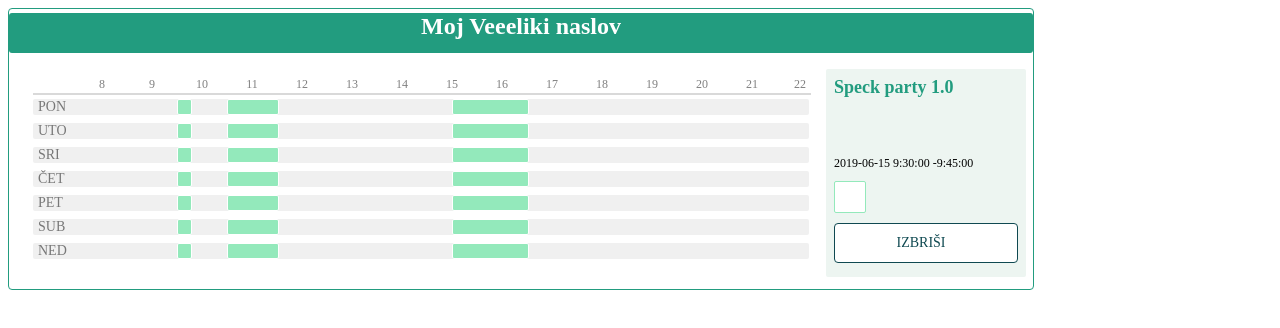
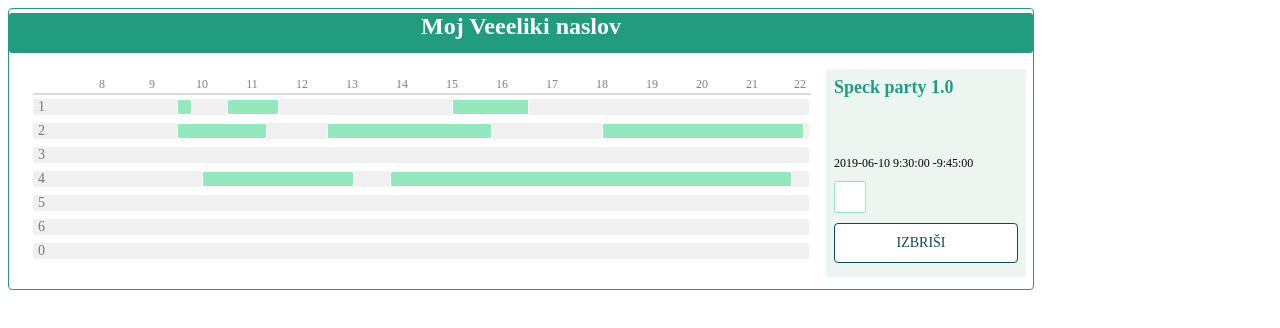
Before and after one commit to ispoljari/speck-academy-booking-app-client, a React (Create React App) app: page / in a window 1280 px wide. Shown: the top 328 px of the page. Built offline with nearby package versions, Linux system fonts and the light colour scheme.

Commit message:
Reservation times implemented in table

```diff
--- a/src/UI/admin/components/hall-reservation/AdminHallReservation.js
+++ b/src/UI/admin/components/hall-reservation/AdminHallReservation.js
@@ -27,7 +27,10 @@ import {
 
 import dataArray from './newData.js';
 
-let daysOfWeek = ['PON', 'UTO', 'SRI', 'ČET', 'PET', 'SUB', 'NED'];
+//let daysOfWeek = ['PON', 'UTO', 'SRI', 'ČET', 'PET', 'SUB', 'NED'];
+//javascript maps days like this
+let daysOfWeek = [1, 2, 3, 4, 5, 6, 0];
+
 let hoursOfDay = [8, 9, 10, 11, 12, 13, 14, 15, 16, 17, 18, 19, 20, 21]; //hour 22 is different
 
 function myFunction() {
@@ -58,11 +61,10 @@ function calcPositionAndLEngth(date, startTime, endTime) {
   );
   existStartLength.start = existStartLength.start / 1000 / 60 / 60;
   console.log(existStartLength.start);
-  existStartLength.start = existStartLength.start - 8;
-  existStartLength.start = existStartLength.start * 50;
-  existStartLength.start = existStartLength.start + offset;
+  existStartLength.start = existStartLength.start - 8; //because we start at 8 o'clock
+  existStartLength.start = existStartLength.start * 50; // hours to pixels
+  existStartLength.start = existStartLength.start + offset; // adding offset
   console.log(existStartLength.start);
-  //existStartLength.start = existStartLength.start * 50;
 
   existStartLength.length =
     new Date(date + ' ' + endTime) - new Date(date + ' ' + startTime);
@@ -75,12 +77,14 @@ function calcPositionAndLEngth(date, startTime, endTime) {
 
 function refresfInfo() {}
 
-//const ScheduleComponenet = props => (
 class ScheduleComponenet extends React.Component {
   constructor(props) {
     super(props);
     this.state = { dummyDataArray: dataArray };
+    this.state.test = 55;
+    //this.state.dummyDataArray
   }
+  //calcPositionAndLEngth();
 
   render() {
     return (
@@ -99,6 +103,7 @@ class ScheduleComponenet extends React.Component {
             <Line />
 
             {daysOfWeek.map(day => {
+              console.log('DAAAAAY:' + day);
               return (
                 <OneDayDivRow>
                   <OneDayDivRowText onClick={refresfInfo}>
@@ -107,13 +112,31 @@ class ScheduleComponenet extends React.Component {
 
                   {this.state.dummyDataArray[0].hallReservaltions.map(
                     hallReservaltions => {
-                      //calcPositionAndLEngth(hallReservaltions.reservationDate, hallReservaltions.reservationStartTime, hallReservaltions.reservationEndTime);
+                      if (
+                        new Date(
+                          hallReservaltions.reservationDate + ' 00:00:00'
+                        ).getDay() === day
+                      ) {
+                        //
+                        // if (true) {
+                        console.log('day: ' + day);
+                        console.log(
+                          'hallReservaltions.reservationDate' +
+                            hallReservaltions.reservationDate
+                        );
+                        console.log(
+                          'AAAAAAAAAAA' +
+                            new Date(
+                              hallReservaltions.reservationDate + ' 00:00:00'
+                            ).getDay()
+                        );
                         let obj = calcPositionAndLEngth(
                           hallReservaltions.reservationDate,
                           hallReservaltions.reservationStartTime,
                           hallReservaltions.reservationEndTime
                         );
                         console.log('obj: ' + obj);
+                        console.log('TEEEEEEEEEEEST ' + this.state.test);
                         return (
                           <ReservationDynamicDiv
                             length={obj.length}
@@ -136,6 +159,7 @@ class ScheduleComponenet extends React.Component {
                             </PopUpInfo>
                           </ReservationDynamicDiv>
                         );
+                      }
                     }
                   )}
                 </OneDayDivRow>
--- a/src/UI/admin/components/hall-reservation/newData.js
+++ b/src/UI/admin/components/hall-reservation/newData.js
@@ -15,7 +15,7 @@ const dataArray = [
         reservationTitle: 'Speck party 1.0',
         reservationDescription: 'neki opis bla bla bla bla bla',
         reservationStatus: 'pending',
-        reservationDate: '2019-06-15',
+        reservationDate: '2019-06-10',
         reservationStartTime: '9:30:00',
         reservationEndTime: '9:45:00',
         citizenFullName: 'Marino Kolari†',
@@ -31,7 +31,7 @@ const dataArray = [
         reservationTitle: 'Speck party 2.0',
         reservationDescription: 'neki opis bla bla bla bla bla',
         reservationStatus: 'pending',
-        reservationDate: '2019-06-15',
+        reservationDate: '2019-06-10',
         reservationStartTime: '10:30:00',
         reservationEndTime: '11:30:00',
         citizenFullName: 'Marino Kolari†',
@@ -47,7 +47,7 @@ const dataArray = [
         reservationTitle: 'Speck party 3.0',
         reservationDescription: 'neki opis bla bla bla bla bla',
         reservationStatus: 'pending',
-        reservationDate: '2019-06-15',
+        reservationDate: '2019-06-10',
         reservationStartTime: '15:00:00',
         reservationEndTime: '16:30:00',
         citizenFullName: 'Marino Kolari†',
@@ -56,6 +56,86 @@ const dataArray = [
         citizenPhoneNumber: '097...',
         createdAt: '2019-06-02T06:37:50.860037',
         updatedAt: '2019-06-02T06:37:50.860037'
+      },
+      {
+        id: 23,
+        hallFk: 2,
+        reservationTitle: 'Speck party 21.0',
+        reservationDescription: 'neki opis bla bla bla bla bla',
+        reservationStatus: 'pending',
+        reservationDate: '2019-06-11',
+        reservationStartTime: '9:30:00',
+        reservationEndTime: '11:15:00',
+        citizenFullName: 'Marino Kolari†',
+        citizenOrganization: 'SPECK',
+        citizenEmail: 'marino.kolaric@email.com',
+        citizenPhoneNumber: '097...',
+        createdAt: '2019-06-02T07:12:36.676017',
+        updatedAt: '2019-06-02T07:12:36.676017'
+      },
+      {
+        id: 23,
+        hallFk: 2,
+        reservationTitle: 'Speck party 31.0',
+        reservationDescription: 'neki opis bla bla bla bla bla',
+        reservationStatus: 'pending',
+        reservationDate: '2019-06-11',
+        reservationStartTime: '12:30:00',
+        reservationEndTime: '15:45:00',
+        citizenFullName: 'Marino Kolari†',
+        citizenOrganization: 'SPECK',
+        citizenEmail: 'marino.kolaric@email.com',
+        citizenPhoneNumber: '097...',
+        createdAt: '2019-06-02T07:12:36.676017',
+        updatedAt: '2019-06-02T07:12:36.676017'
+      },
+      {
+        id: 24,
+        hallFk: 2,
+        reservationTitle: 'Re-volt41',
+        reservationDescription: 'igranje re-volta',
+        reservationStatus: 'approved',
+        reservationDate: '2019-06-11',
+        reservationStartTime: '18:00:00',
+        reservationEndTime: '22:00:00',
+        citizenFullName: 'Tomislav Horvat',
+        citizenOrganization: null,
+        citizenEmail: 'tomislav.horvat@gmail.com',
+        citizenPhoneNumber: '098...',
+        createdAt: '2019-06-02T18:44:59.906601',
+        updatedAt: '2019-06-02T20:01:40.4'
+      },
+      {
+        id: 55,
+        hallFk: 5,
+        reservationTitle: 'Board games20',
+        reservationDescription: 'Zabava uz board gameove',
+        reservationStatus: 'approved',
+        reservationDate: '2019-06-13',
+        reservationStartTime: '10:00:00',
+        reservationEndTime: '13:00:00',
+        citizenFullName: 'Jurica Šogorić',
+        citizenOrganization: 'IT-S2',
+        citizenEmail: 'jurica@email.com',
+        citizenPhoneNumber: '097...',
+        createdAt: '2019-06-04T02:24:01.601118',
+        updatedAt: '2019-06-04T02:38:54.927'
+      },
+      {
+        id: 55,
+        hallFk: 5,
+        reservationTitle: 'Board games21',
+        reservationDescription: 'Zabava uz board gameove',
+        reservationStatus: 'approved',
+        reservationDate: '2019-06-13',
+        reservationStartTime: '13:45:00',
+        reservationEndTime: '21:45:00',
+        citizenFullName: 'Jurica Šogorić',
+        citizenOrganization: 'IT-S2',
+        citizenEmail: 'jurica@email.com',
+        citizenPhoneNumber: '097...',
+        createdAt: '2019-06-04T02:24:01.601118',
+        updatedAt: '2019-06-04T02:38:54.927'
       }
     ]
   },
@@ -72,12 +152,28 @@ const dataArray = [
       {
         id: 23,
         hallFk: 2,
-        reservationTitle: 'Speck party 3.0',
+        reservationTitle: 'Speck party 21.0',
         reservationDescription: 'neki opis bla bla bla bla bla',
         reservationStatus: 'pending',
-        reservationDate: '2019-06-15',
-        reservationStartTime: '19:30:00',
-        reservationEndTime: '23:30:00',
+        reservationDate: '2019-06-11',
+        reservationStartTime: '9:30:00',
+        reservationEndTime: '11:15:00',
+        citizenFullName: 'Marino Kolari†',
+        citizenOrganization: 'SPECK',
+        citizenEmail: 'marino.kolaric@email.com',
+        citizenPhoneNumber: '097...',
+        createdAt: '2019-06-02T07:12:36.676017',
+        updatedAt: '2019-06-02T07:12:36.676017'
+      },
+      {
+        id: 23,
+        hallFk: 2,
+        reservationTitle: 'Speck party 31.0',
+        reservationDescription: 'neki opis bla bla bla bla bla',
+        reservationStatus: 'pending',
+        reservationDate: '2019-06-11',
+        reservationStartTime: '12:30:00',
+        reservationEndTime: '15:45:00',
         citizenFullName: 'Marino Kolari†',
         citizenOrganization: 'SPECK',
         citizenEmail: 'marino.kolaric@email.com',
@@ -88,12 +184,12 @@ const dataArray = [
       {
         id: 24,
         hallFk: 2,
-        reservationTitle: 'Re-volt',
+        reservationTitle: 'Re-volt41',
         reservationDescription: 'igranje re-volta',
         reservationStatus: 'approved',
-        reservationDate: '2019-06-20',
-        reservationStartTime: '09:30:00',
-        reservationEndTime: '11:30:00',
+        reservationDate: '2019-06-11',
+        reservationStartTime: '18:00:00',
+        reservationEndTime: '22:00:00',
         citizenFullName: 'Tomislav Horvat',
         citizenOrganization: null,
         citizenEmail: 'tomislav.horvat@gmail.com',
@@ -115,12 +211,28 @@ const dataArray = [
       {
         id: 55,
         hallFk: 5,
-        reservationTitle: 'Board games',
+        reservationTitle: 'Board games20',
         reservationDescription: 'Zabava uz board gameove',
         reservationStatus: 'approved',
-        reservationDate: '2019-06-25',
-        reservationStartTime: '20:00:00',
-        reservationEndTime: '23:00:00',
+        reservationDate: '2019-06-13',
+        reservationStartTime: '10:00:00',
+        reservationEndTime: '13:00:00',
+        citizenFullName: 'Jurica Šogorić',
+        citizenOrganization: 'IT-S2',
+        citizenEmail: 'jurica@email.com',
+        citizenPhoneNumber: '097...',
+        createdAt: '2019-06-04T02:24:01.601118',
+        updatedAt: '2019-06-04T02:38:54.927'
+      },
+      {
+        id: 55,
+        hallFk: 5,
+        reservationTitle: 'Board games21',
+        reservationDescription: 'Zabava uz board gameove',
+        reservationStatus: 'approved',
+        reservationDate: '2019-06-13',
+        reservationStartTime: '13:45:00',
+        reservationEndTime: '21:45:00',
         citizenFullName: 'Jurica Šogorić',
         citizenOrganization: 'IT-S2',
         citizenEmail: 'jurica@email.com',
```
Lines whose indentation alone changed are shown as unchanged.
